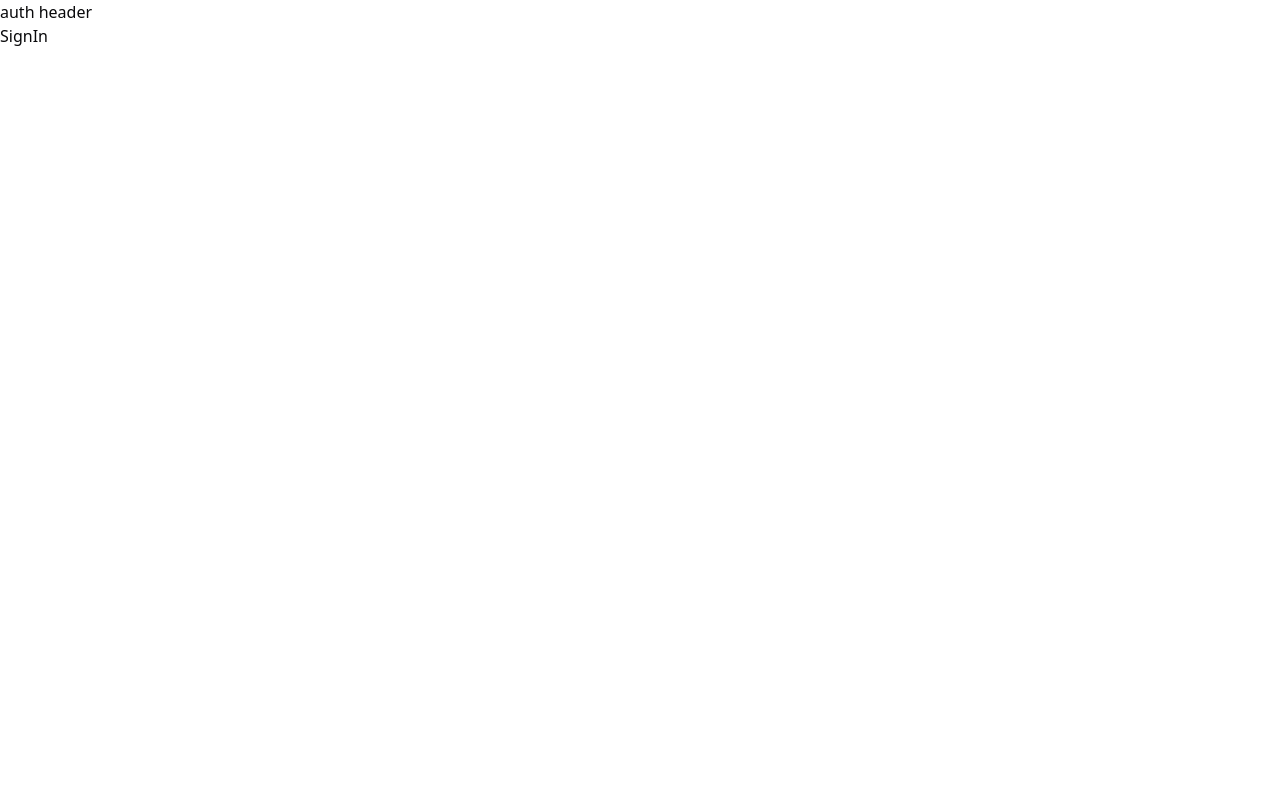
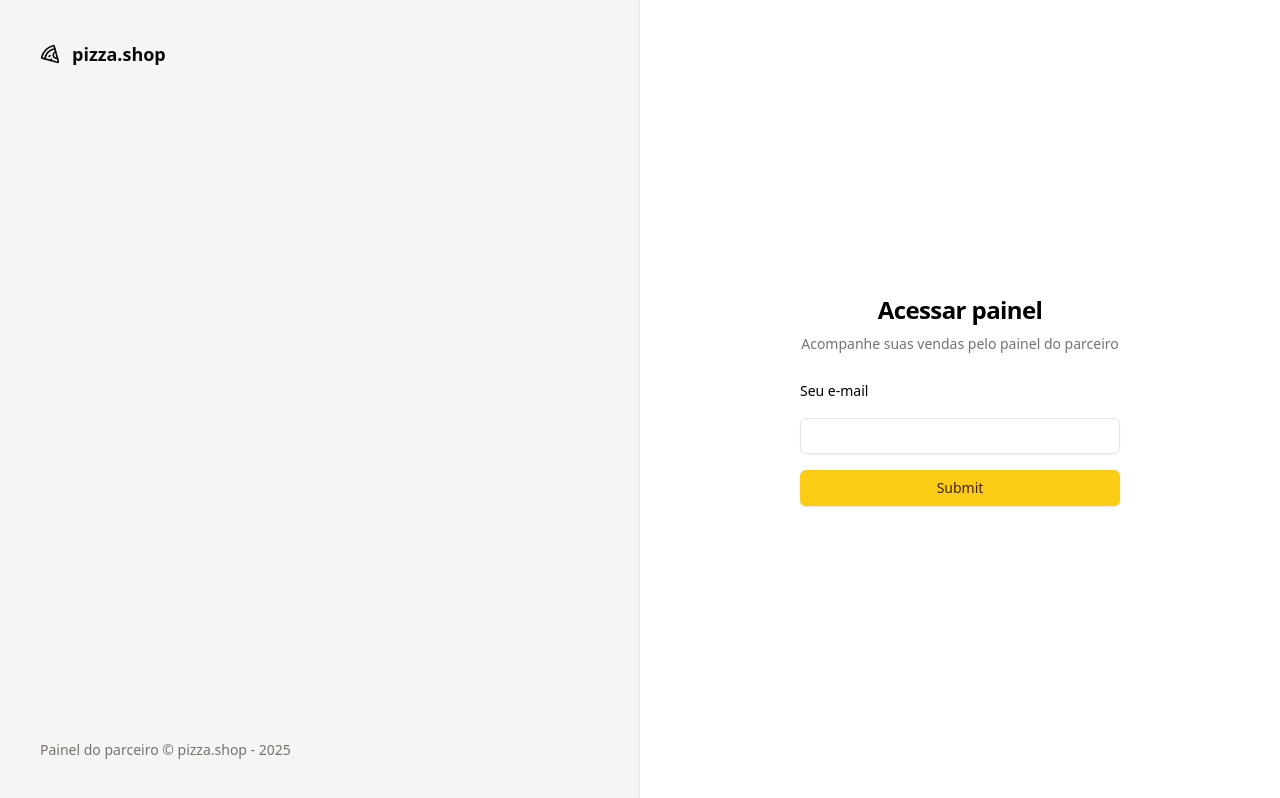
Before and after one commit to viniciuspiotto/pizzashop-frontend, a React (Vite) app: page /sign-in in a window 1280 px wide. Built offline with nearby package versions, Linux system fonts and the light colour scheme.

Commit message:
feat(auth): implement sign-in interface

```diff
--- a/package.json
+++ b/package.json
@@ -11,6 +11,7 @@
     "preview": "vite preview"
   },
   "dependencies": {
+    "@radix-ui/react-label": "^2.1.1",
     "@radix-ui/react-slot": "^1.1.1",
     "class-variance-authority": "^0.7.1",
     "clsx": "^2.1.1",
--- /dev/null
+++ b/src/components/ui/input.tsx
@@ -0,0 +1,22 @@
+import * as React from "react"
+
+import { cn } from "@/lib/utils"
+
+const Input = React.forwardRef<HTMLInputElement, React.ComponentProps<"input">>(
+  ({ className, type, ...props }, ref) => {
+    return (
+      <input
+        type={type}
+        className={cn(
+          "flex h-9 w-full rounded-md border border-input bg-transparent px-3 py-1 text-base shadow-sm transition-colors file:border-0 file:bg-transparent file:text-sm file:font-medium file:text-foreground placeholder:text-muted-foreground focus-visible:outline-none focus-visible:ring-1 focus-visible:ring-ring disabled:cursor-not-allowed disabled:opacity-50 md:text-sm",
+          className
+        )}
+        ref={ref}
+        {...props}
+      />
+    )
+  }
+)
+Input.displayName = "Input"
+
+export { Input }
--- /dev/null
+++ b/src/components/ui/label.tsx
@@ -0,0 +1,24 @@
+import * as React from "react"
+import * as LabelPrimitive from "@radix-ui/react-label"
+import { cva, type VariantProps } from "class-variance-authority"
+
+import { cn } from "@/lib/utils"
+
+const labelVariants = cva(
+  "text-sm font-medium leading-none peer-disabled:cursor-not-allowed peer-disabled:opacity-70"
+)
+
+const Label = React.forwardRef<
+  React.ElementRef<typeof LabelPrimitive.Root>,
+  React.ComponentPropsWithoutRef<typeof LabelPrimitive.Root> &
+    VariantProps<typeof labelVariants>
+>(({ className, ...props }, ref) => (
+  <LabelPrimitive.Root
+    ref={ref}
+    className={cn(labelVariants(), className)}
+    {...props}
+  />
+))
+Label.displayName = LabelPrimitive.Root.displayName
+
+export { Label }
--- a/src/index.css
+++ b/src/index.css
@@ -1,54 +1,56 @@
 @tailwind base;
 @tailwind components;
 @tailwind utilities;
+
 @layer base {
   :root {
     --background: 0 0% 100%;
-    --foreground: 240 10% 3.9%;
+    --foreground: 20 14.3% 4.1%;
     --card: 0 0% 100%;
-    --card-foreground: 240 10% 3.9%;
+    --card-foreground: 20 14.3% 4.1%;
     --popover: 0 0% 100%;
-    --popover-foreground: 240 10% 3.9%;
-    --primary: 240 5.9% 10%;
-    --primary-foreground: 0 0% 98%;
-    --secondary: 240 4.8% 95.9%;
-    --secondary-foreground: 240 5.9% 10%;
-    --muted: 240 4.8% 95.9%;
-    --muted-foreground: 240 3.8% 46.1%;
-    --accent: 240 4.8% 95.9%;
-    --accent-foreground: 240 5.9% 10%;
+    --popover-foreground: 20 14.3% 4.1%;
+    --primary: 47.9 95.8% 53.1%;
+    --primary-foreground: 26 83.3% 14.1%;
+    --secondary: 60 4.8% 95.9%;
+    --secondary-foreground: 24 9.8% 10%;
+    --muted: 60 4.8% 95.9%;
+    --muted-foreground: 25 5.3% 44.7%;
+    --accent: 60 4.8% 95.9%;
+    --accent-foreground: 24 9.8% 10%;
     --destructive: 0 84.2% 60.2%;
-    --destructive-foreground: 0 0% 98%;
-    --border: 240 5.9% 90%;
-    --input: 240 5.9% 90%;
-    --ring: 240 10% 3.9%;
+    --destructive-foreground: 60 9.1% 97.8%;
+    --border: 20 5.9% 90%;
+    --input: 20 5.9% 90%;
+    --ring: 20 14.3% 4.1%;
+    --radius: 0.5rem;
     --chart-1: 12 76% 61%;
     --chart-2: 173 58% 39%;
     --chart-3: 197 37% 24%;
     --chart-4: 43 74% 66%;
     --chart-5: 27 87% 67%;
-    --radius: 0.5rem;
   }
+
   .dark {
-    --background: 240 10% 3.9%;
-    --foreground: 0 0% 98%;
-    --card: 240 10% 3.9%;
-    --card-foreground: 0 0% 98%;
-    --popover: 240 10% 3.9%;
-    --popover-foreground: 0 0% 98%;
-    --primary: 0 0% 98%;
-    --primary-foreground: 240 5.9% 10%;
-    --secondary: 240 3.7% 15.9%;
-    --secondary-foreground: 0 0% 98%;
-    --muted: 240 3.7% 15.9%;
-    --muted-foreground: 240 5% 64.9%;
-    --accent: 240 3.7% 15.9%;
-    --accent-foreground: 0 0% 98%;
+    --background: 20 14.3% 4.1%;
+    --foreground: 60 9.1% 97.8%;
+    --card: 20 14.3% 4.1%;
+    --card-foreground: 60 9.1% 97.8%;
+    --popover: 20 14.3% 4.1%;
+    --popover-foreground: 60 9.1% 97.8%;
+    --primary: 47.9 95.8% 53.1%;
+    --primary-foreground: 26 83.3% 14.1%;
+    --secondary: 12 6.5% 15.1%;
+    --secondary-foreground: 60 9.1% 97.8%;
+    --muted: 12 6.5% 15.1%;
+    --muted-foreground: 24 5.4% 63.9%;
+    --accent: 12 6.5% 15.1%;
+    --accent-foreground: 60 9.1% 97.8%;
     --destructive: 0 62.8% 30.6%;
-    --destructive-foreground: 0 0% 98%;
-    --border: 240 3.7% 15.9%;
-    --input: 240 3.7% 15.9%;
-    --ring: 240 4.9% 83.9%;
+    --destructive-foreground: 60 9.1% 97.8%;
+    --border: 12 6.5% 15.1%;
+    --input: 12 6.5% 15.1%;
+    --ring: 35.5 91.7% 32.9%;
     --chart-1: 220 70% 50%;
     --chart-2: 160 60% 45%;
     --chart-3: 30 80% 55%;
@@ -56,11 +58,3 @@
     --chart-5: 340 75% 55%;
   }
 }
-@layer base {
-  * {
-    @apply border-border;
-  }
-  body {
-    @apply bg-background text-foreground;
-  }
-}
--- a/src/pages/auth/sign-in.tsx
+++ b/src/pages/auth/sign-in.tsx
@@ -1,5 +1,29 @@
+import { Button } from "@/components/ui/button";
+import { Input } from "@/components/ui/input";
+import { Label } from "@/components/ui/label";
+
 function SignIn() {
-  return <div>SignIn</div>;
+  return (
+    <div className="p-8">
+      <div className="flex w-[320px] flex-col justify-center gap-6">
+        <div className="flex flex-col gap-2 text-center">
+          <h1 className="text-2xl font-semibold tracking-tight">
+            Acessar painel
+          </h1>
+          <p className="text-sm text-muted-foreground">
+            Acompanhe suas vendas pelo painel do parceiro
+          </p>
+        </div>
+        <form className="space-y-4">
+          <div className="space-y-4">
+            <Label htmlFor="email">Seu e-mail</Label>
+            <Input id="email" type="email" />
+          </div>
+          <Button className="w-full">Submit</Button>
+        </form>
+      </div>
+    </div>
+  );
 }
 
 export default SignIn;
--- a/src/pages/layouts/auth.tsx
+++ b/src/pages/layouts/auth.tsx
@@ -1,10 +1,19 @@
+import { Pizza } from "lucide-react";
 import { Outlet } from "react-router-dom";
 
 function AuthLayout() {
   return (
-    <div>
-      <h1>auth header</h1>
-      <div>
+    <div className="grid min-h-screen grid-cols-2">
+      <div className="flex h-full flex-col justify-between border-r border-foreground/5 bg-muted p-10 text-muted-foreground">
+        <div className="flex items-center gap-3 text-lg font-medium text-foreground">
+          <Pizza className="size-5" />
+          <span className="font-semibold">pizza.shop</span>
+        </div>
+        <footer className="text-sm">
+          Painel do parceiro &copy; pizza.shop - {new Date().getFullYear()}
+        </footer>
+      </div>
+      <div className="flex flex-col items-center justify-center">
         <Outlet />
       </div>
     </div>
```
Also changed, not shown: 1 other file (tests, documents, lock files or other folders).
